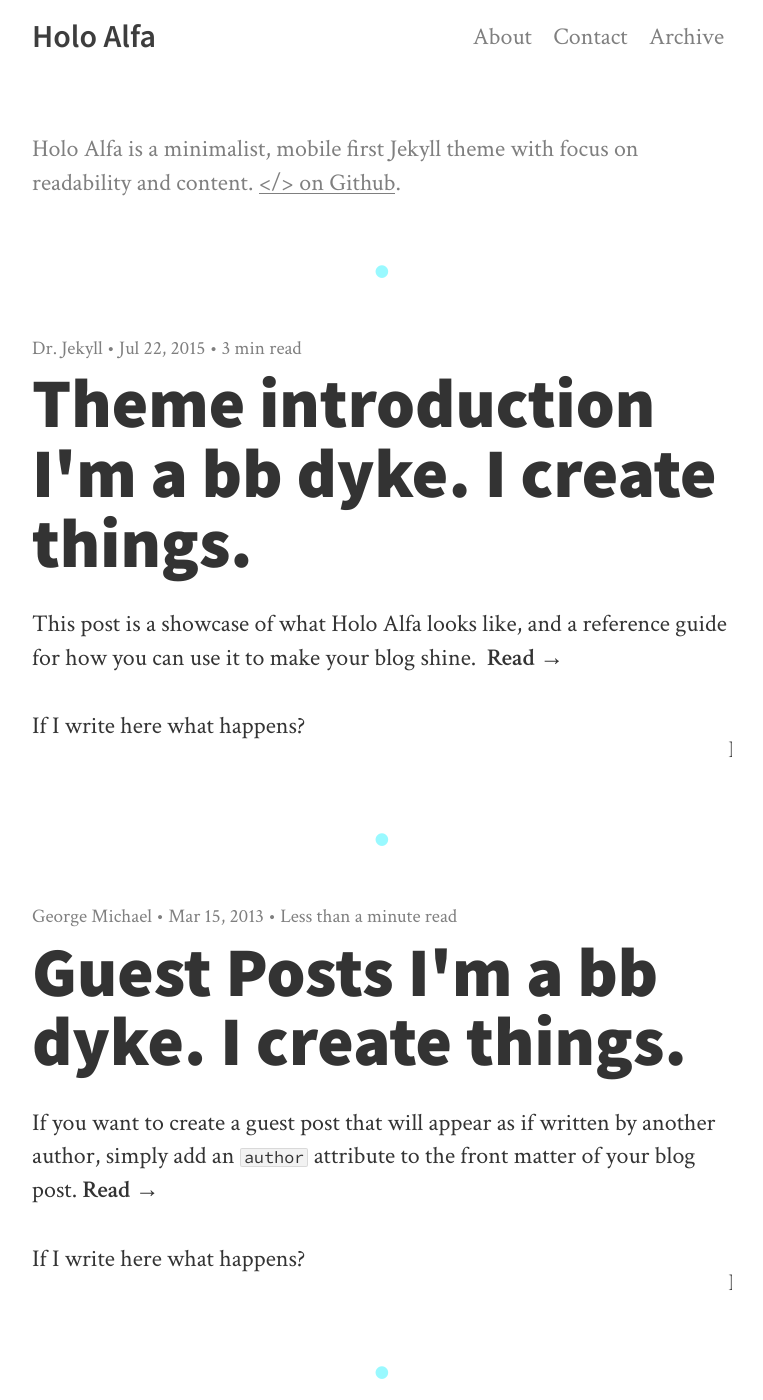
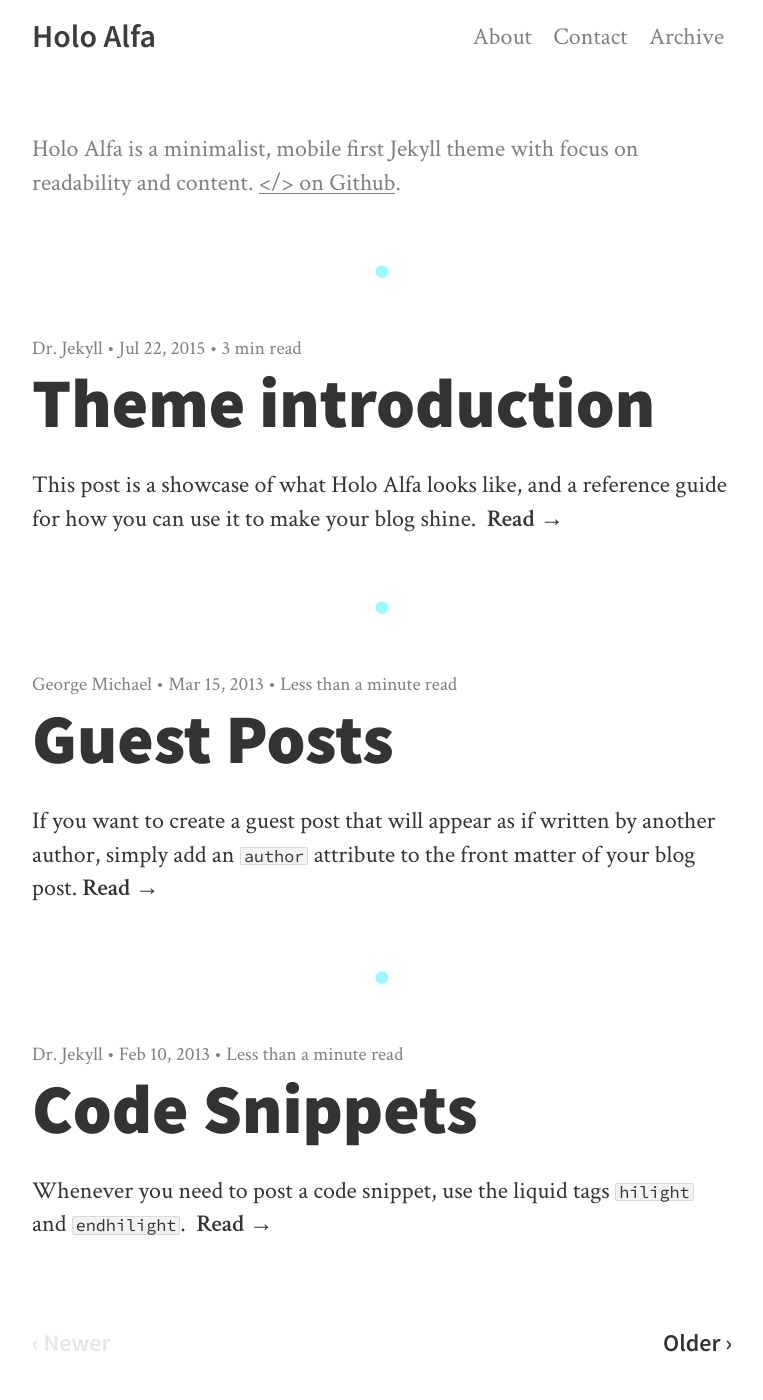
Before and after one commit to emmacraig9/bbdykecreations.github.io, a Jekyll site: the page built from index.html, in a window 1280 px wide and 1400 px high. Shown: the whole window, without its empty margins (258-1021 px from the left). Built offline with Jekyll 4.4.1, drawn with Linux system fonts in a browser that asks for light colours; nearby versions of some CDN libraries; the list of posts is cut into pages by our own code; some of the changed text lies outside the part shown.

Commit message:
undid theme

```diff
--- a/index.html
+++ b/index.html
@@ -26,10 +26,7 @@
         {% endif %}
       {% endif %}
       {{ post.date | date: site.date_format }} • {{ read-time }}</span>
-  	<a href="{{ post.url | prepend: site.baseurl }}"><h1>{{ post.title }}   <body>
-I'm a bb dyke. I create things.
-
-  </body></h1></a>
+  	<a href="{{ post.url | prepend: site.baseurl }}"><h1>{{ post.title }}</h1></a>
       <p>
       {% if post.summary %}
         {{ post.summary }}&nbsp;<a class="read-more" href="{{ post.url | prepend: site.baseurl }}">{{ site.var_read }}  →</a>
@@ -37,8 +34,6 @@
         {{ post.excerpt | remove: '<p>' | remove: '</p>' }}&nbsp;<a class="read-more" href="{{ post.url | prepend: site.baseurl }}">{{ site.var_read }}  →</a>
       {% endif %}
       </p>
-If I write here what happens?
-<marquee> I like to move it move it</marquee>
 
   </article>
 {% endfor %}
```
